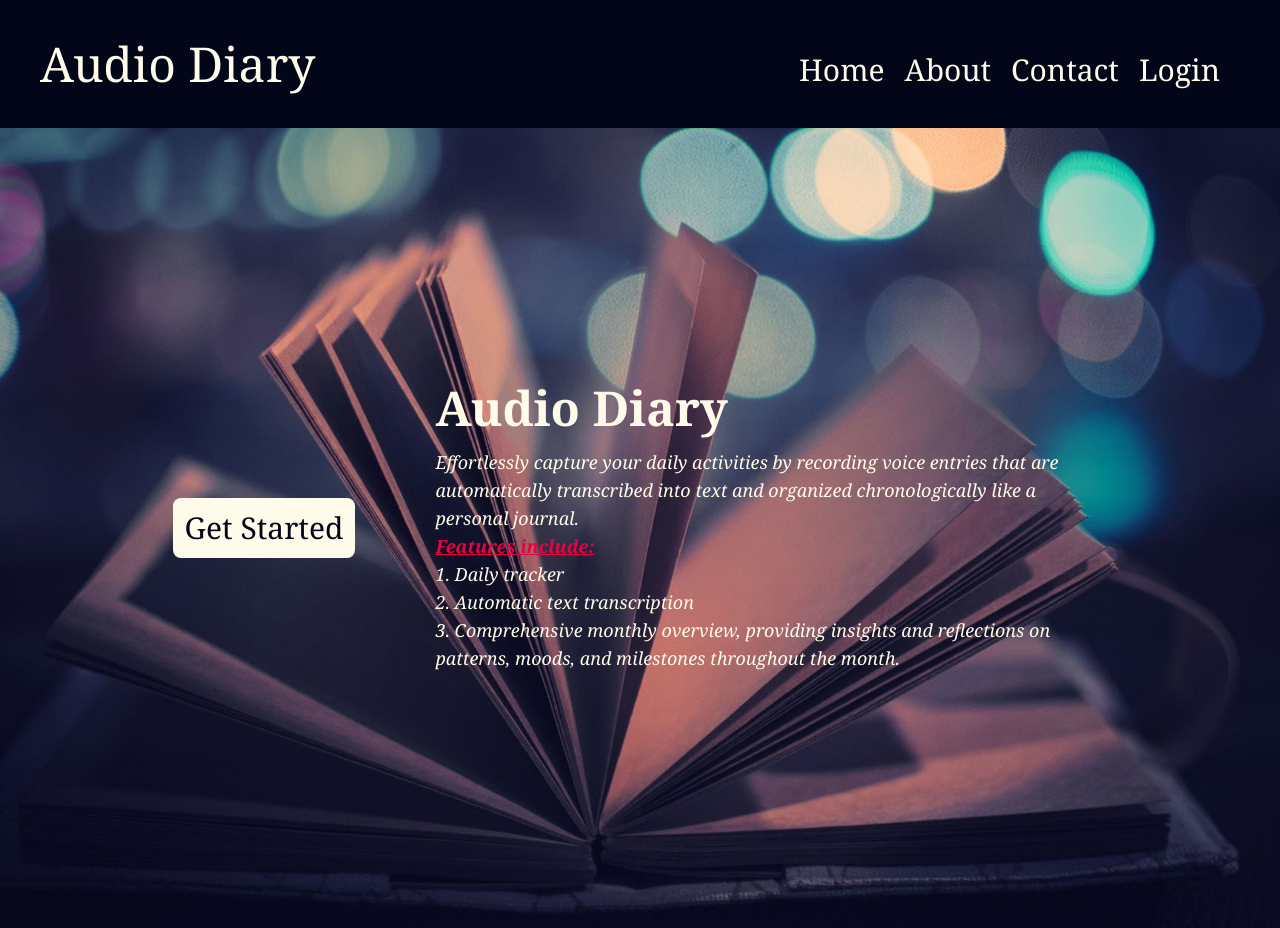
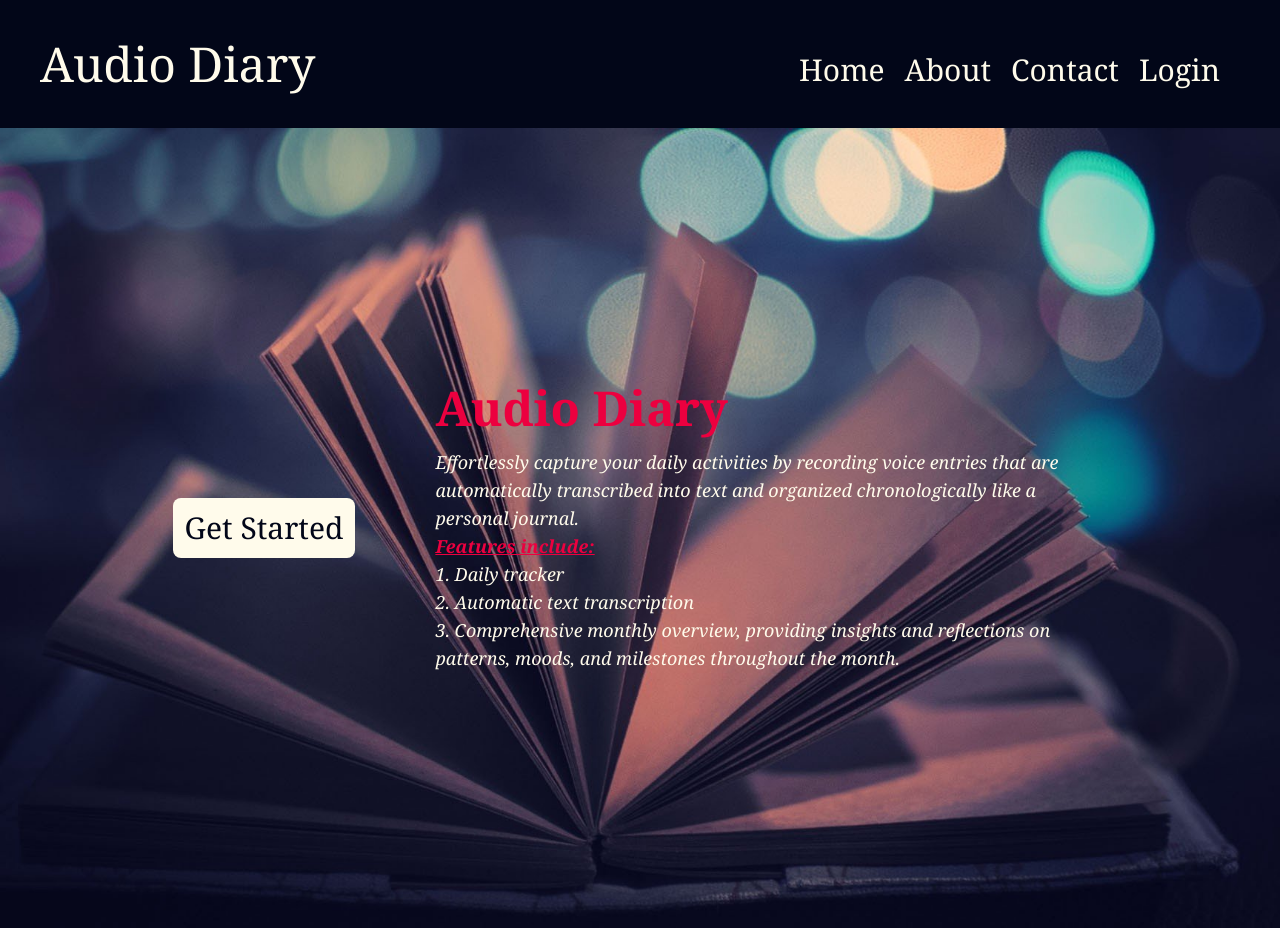
Before and after one commit to BravenMo/AudioDiaryMakerFrontend, an Angular app: page /home in a window 1280 px wide. Built offline with nearby package versions, Linux system fonts and the light colour scheme.

Commit message:
Updated home component

```diff
--- a/src/app/components/home/home.component.html
+++ b/src/app/components/home/home.component.html
@@ -2,11 +2,11 @@
     <div class="relative w-full h-screen flex items-center justify-center">
     <img src="/74859-journal.jpg" alt="Background" class="absolute inset-0 w-full h-full object-cover -z-10">
     <div class="relative flex items-center justify-center w-4/5 max-w-8xl mx-auto space-x-20">
-        <button class="bg-amber-50 rounded-lg p-3 text-3xl text-slate-950 transition delay-100 duration-200 ease-in-out hover:-translate-y-1 hover:scale-110 hover:bg-rose-600" (click)="hi()">
+        <button class="cursor-pointer bg-amber-50 rounded-lg p-3 text-3xl text-slate-950 transition delay-100 duration-200 ease-in-out hover:-translate-y-1 hover:scale-110 hover:bg-rose-600" (click)="hi()">
             Get Started
         </button>
-        <div class="flex flex-col items-start space-y-4 max-w-2xl">
-            <h1 class="text-5xl font-bold">Audio Diary</h1>
+        <div class="flex flex-col items-start space-y-4 max-w-2xl animate-slide-in">
+            <h1 class="text-rose-600 text-5xl font-bold">Audio Diary</h1>
             <p class="italic text-lg">
                 Effortlessly capture your daily activities by recording voice entries that are automatically transcribed into text and organized chronologically like a personal journal.
                 <br/>
--- a/src/styles.css
+++ b/src/styles.css
@@ -1,2 +1,22 @@
 /* You can add global styles to this file, and also import other style files */
 @import "tailwindcss";
+@tailwind base;
+@tailwind components;
+@tailwind utilities;
+
+@layer utilities {
+  @keyframes slideIn {
+    0% {
+      transform: translateX(100%);
+      opacity: 0;
+    }
+    100% {
+      transform: translateX(0);
+      opacity: 1;
+    }
+  }
+
+  .animate-slide-in {
+    animation: slideIn 1s ease-out forwards;
+  }
+}
```
